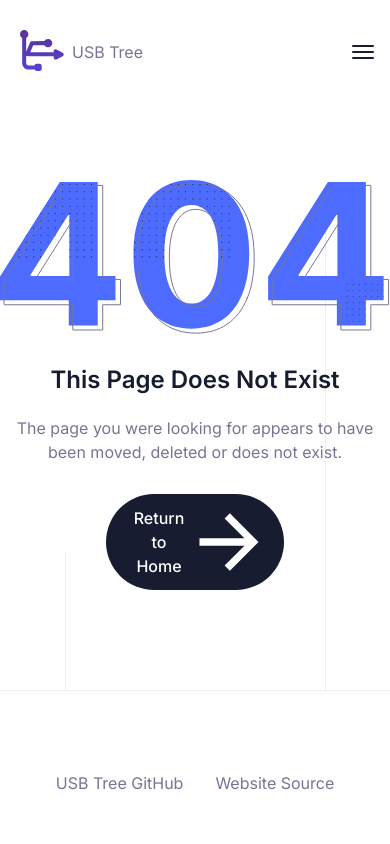
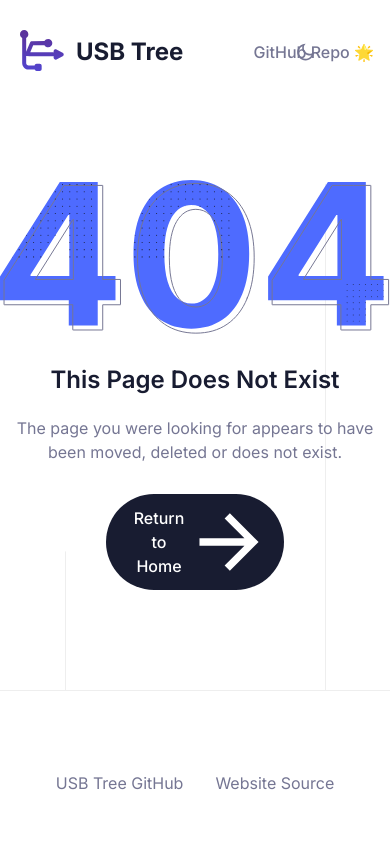
Before and after one commit to usb-tree/usb-tree.github.io, a Next.js app: page /error in a window 390 px wide. Shown: the top 844 px of the page. Built offline with nearby package versions, Linux system fonts and the light colour scheme.

Commit message:
Simplify Header component by removing unused `navigationOpen` state and redundant menu code.

```diff
--- a/components/Header/index.tsx
+++ b/components/Header/index.tsx
@@ -1,13 +1,11 @@
 "use client";
 
-import Image from "next/image";
 import Link from "next/link";
 import { useEffect, useState } from "react";
 
 import ThemeToggler from "./ThemeToggler";
 
 const Header = () => {
-  const [navigationOpen, setNavigationOpen] = useState(false);
   const [stickyMenu, setStickyMenu] = useState(false);
 
   // Sticky menu
@@ -31,88 +29,25 @@ const Header = () => {
           : ""
       }`}
     >
-      <div className="max-w-c-1390 relative mx-auto items-center justify-between px-4 md:px-8 xl:flex 2xl:px-0">
-        <div className="flex w-full items-center justify-between xl:w-1/4">
-          <div className="flex items-center gap-2">
-            <a href="/">
-              <Image
-                src="/images/logo/logo-dark.svg"
-                alt="logo"
-                width={48}
-                height={48}
-                className="hidden w-full dark:block"
-              />
-              <Image
-                src="/images/logo/logo-light.svg"
-                alt="logo"
-                width={48}
-                height={48}
-                className="w-full dark:hidden"
-              />
-            </a>
-            <h1>USB Tree</h1>
-          </div>
+      <div className="max-w-c-1390 relative mx-auto flex items-center justify-between px-4 md:px-8 2xl:px-0">
+        {/* Logo and Title - Left Side */}
+        <Link href="/" className="flex items-center gap-3">
+          <img src="/images/logo/logo-dark.svg" alt="logo" />
+          <h1 className="text-2xl font-bold text-black lg:text-3xl dark:text-white">
+            USB Tree
+          </h1>
+        </Link>
 
-          {/* <!-- Hamburger Toggle BTN --> */}
-          <button
-            aria-label="hamburger Toggler"
-            className="block xl:hidden"
-            onClick={() => setNavigationOpen(!navigationOpen)}
-          >
-            <span className="relative block h-5.5 w-5.5 cursor-pointer">
-              <span className="absolute right-0 block h-full w-full">
-                <span
-                  className={`relative top-0 left-0 my-1 block h-0.5 rounded-sm bg-black delay-0 duration-200 ease-in-out dark:bg-white ${
-                    !navigationOpen ? "w-full! delay-300" : "w-0"
-                  }`}
-                ></span>
-                <span
-                  className={`relative top-0 left-0 my-1 block h-0.5 rounded-sm bg-black delay-150 duration-200 ease-in-out dark:bg-white ${
-                    !navigationOpen ? "w-full! delay-400" : "w-0"
-                  }`}
-                ></span>
-                <span
-                  className={`relative top-0 left-0 my-1 block h-0.5 rounded-sm bg-black delay-200 duration-200 ease-in-out dark:bg-white ${
-                    !navigationOpen ? "w-full! delay-500" : "w-0"
-                  }`}
-                ></span>
-              </span>
-              <span className="du-block absolute right-0 h-full w-full rotate-45">
-                <span
-                  className={`absolute top-0 left-2.5 block h-full w-0.5 rounded-sm bg-black delay-300 duration-200 ease-in-out dark:bg-white ${
-                    !navigationOpen ? "h-0! delay-0" : "h-full"
-                  }`}
-                ></span>
-                <span
-                  className={`absolute top-2.5 left-0 block h-0.5 w-full rounded-sm bg-black delay-400 duration-200 ease-in-out dark:bg-white ${
-                    !navigationOpen ? "h-0! delay-200" : "h-0.5"
-                  }`}
-                ></span>
-              </span>
-            </span>
-          </button>
-          {/* <!-- Hamburger Toggle BTN --> */}
-        </div>
-
-        {/* Nav Menu Start   */}
-        <div
-          className={`invisible h-0 w-full items-center justify-between xl:visible xl:flex xl:h-auto xl:w-full ${
-            navigationOpen &&
-            "navbar shadow-solid-5 dark:bg-blacksection visible! mt-4 h-auto max-h-[400px] rounded-md bg-white p-7.5 xl:h-auto xl:p-0 xl:shadow-none xl:dark:bg-transparent"
-          }`}
-        >
-          <nav></nav>
-
-          <div className="mt-7 flex items-center gap-6 xl:mt-0">
+        {/* Links - Right Side */}
+        <div className="flex items-center gap-6">
           <ThemeToggler />
 
           <Link
             href="https://github.com/NextJSTemplates/solid-nextjs"
-              className="text-regular text-waterloo hover:text-primary font-medium"
+            className="text-regular hover:text-primary text-waterloo font-medium"
           >
             GitHub Repo 🌟
           </Link>
-          </div>
         </div>
       </div>
     </header>
```
Lines whose indentation alone changed are shown as unchanged.
